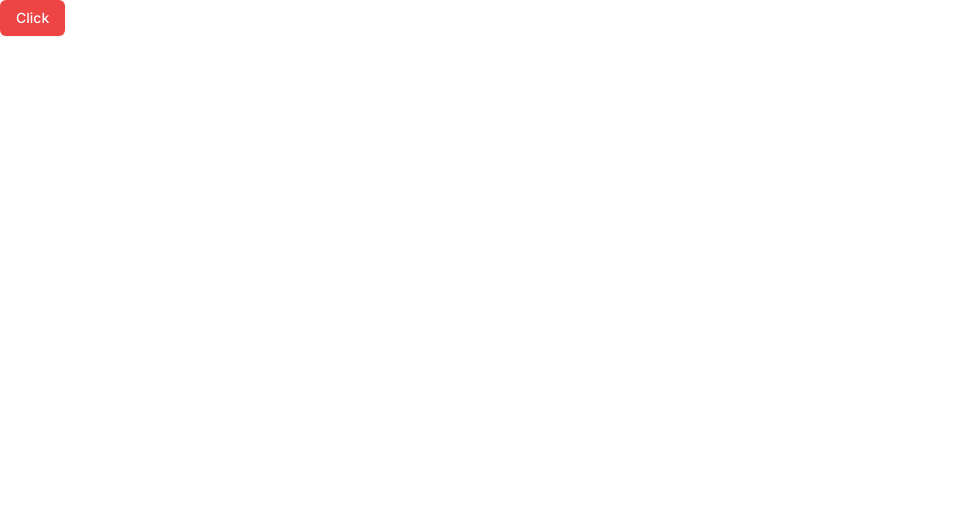
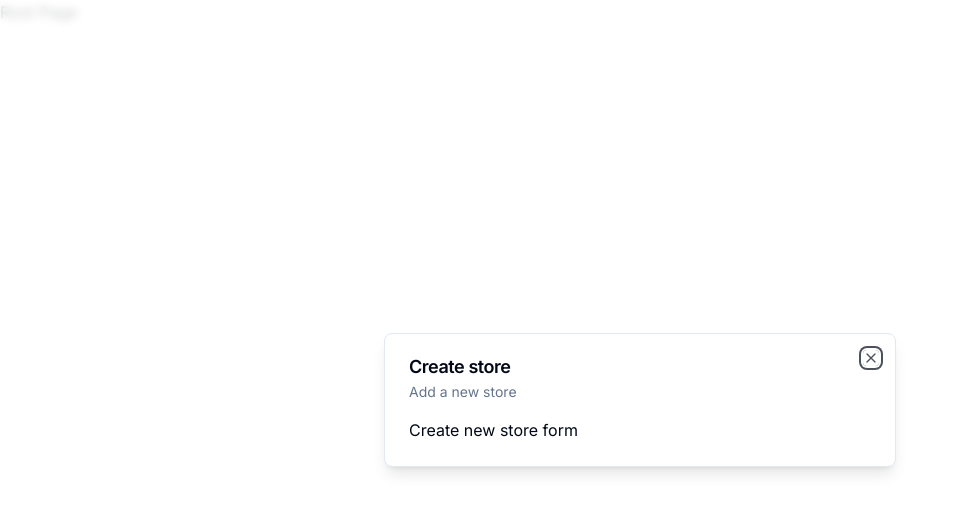
Before and after one commit to PettyFoot/QuickerBuy, a Next.js app in the folder quickerbuy/: page / in a window 1280 px wide. Shown: the top 512 px of the page, without its empty margins (0-959 px from the left). Built offline with nearby package versions, Linux system fonts and the light colour scheme.

Commit message:
styled sign in/up pages set user sign out route added store modal & file provider

```diff
--- /dev/null
+++ b/quickerbuy/app/(auth)/layout.tsx
@@ -0,0 +1,11 @@
+export default function AuthLayout({
+    children
+}: {
+    children: React.ReactNode
+}) {
+    return(
+        <div className="flex items-center justify-center h-screen">
+            {children}
+        </div>
+    )
+}
--- a/quickerbuy/app/(root)/page.tsx
+++ b/quickerbuy/app/(root)/page.tsx
@@ -1,13 +1,31 @@
-import { Button } from '@/components/button'
+"use client";
+
+import { Button } from '@/components/ui/button'
+import { Modal } from '@/components/ui/modal';
+import { useStoreModal } from '@/hooks/use-store-modal';
+import { UserButton } from "@clerk/nextjs";
 
 import Image from 'next/image'
+import { Children, useEffect } from 'react';
 
-export default function Home() {
+const HomePage = () => {
+  const onOpen = useStoreModal((state) => state.onOpen);
+  const isOpen = useStoreModal((state) => state.isOpen);
+
+  useEffect(() => {
+    if(!isOpen){
+      onOpen();
+    }
+  }, [isOpen, onOpen]);
+
   return (
 
     <div>
-      <Button size="default" variant={'destructive'}>Click</Button>
+      Root Page
     </div>
 
   )
 }
+
+
+export default HomePage;
--- a/quickerbuy/app/layout.tsx
+++ b/quickerbuy/app/layout.tsx
@@ -1,8 +1,12 @@
-import './globals.css'
 import React from "react"
 import type { Metadata } from 'next'
 import { Inter } from 'next/font/google'
 import { ClerkProvider } from '@clerk/nextjs'
+
+import { ModalProvider } from '@/providers/file-provider'
+
+import './globals.css'
+
 
 const inter = Inter({ subsets: ['latin'] })
 
@@ -19,7 +23,10 @@
   return (
     <ClerkProvider>
       <html lang="en">
-        <body className={inter.className}>{children}</body>
+        <body className={inter.className}>
+          <ModalProvider/>
+          {children}
+        </body>
       </html>
     </ClerkProvider>
 
--- /dev/null
+++ b/quickerbuy/components/modals/store-modal.tsx
@@ -0,0 +1,19 @@
+"use client";
+
+import { useStoreModal } from "@/hooks/use-store-modal";
+import { Modal } from "@/components/ui/modal";
+
+export const StoreModal =  () => {
+    const storeModal = useStoreModal();
+    return (
+    <Modal
+    title="Create store"
+    description="Add a new store"
+    isOpen={storeModal.isOpen}
+    onClose={storeModal.onClose}
+    >
+        Create new store form
+
+    </Modal>
+    );
+};
--- /dev/null
+++ b/quickerbuy/components/ui/dialog.tsx
@@ -0,0 +1,123 @@
+'use client';
+
+import * as React from "react"
+import * as DialogPrimitive from "@radix-ui/react-dialog"
+import { X } from "lucide-react"
+
+import { cn } from "@/lib/utils"
+
+const Dialog = DialogPrimitive.Root
+
+const DialogTrigger = DialogPrimitive.Trigger
+
+const DialogPortal = ({
+  className,
+  ...props
+}: DialogPrimitive.DialogPortalProps) => (
+  <DialogPrimitive.Portal className={cn(className)} {...props} />
+)
+DialogPortal.displayName = DialogPrimitive.Portal.displayName
+
+const DialogOverlay = React.forwardRef<
+  React.ElementRef<typeof DialogPrimitive.Overlay>,
+  React.ComponentPropsWithoutRef<typeof DialogPrimitive.Overlay>
+>(({ className, ...props }, ref) => (
+  <DialogPrimitive.Overlay
+    ref={ref}
+    className={cn(
+      "fixed inset-0 z-50 bg-background/80 backdrop-blur-sm data-[state=open]:animate-in data-[state=closed]:animate-out data-[state=closed]:fade-out-0 data-[state=open]:fade-in-0",
+      className
+    )}
+    {...props}
+  />
+))
+DialogOverlay.displayName = DialogPrimitive.Overlay.displayName
+
+const DialogContent = React.forwardRef<
+  React.ElementRef<typeof DialogPrimitive.Content>,
+  React.ComponentPropsWithoutRef<typeof DialogPrimitive.Content>
+>(({ className, children, ...props }, ref) => (
+  <DialogPortal>
+    <DialogOverlay />
+    <DialogPrimitive.Content
+      ref={ref}
+      className={cn(
+        "fixed left-[50%] top-[50%] z-50 grid w-full max-w-lg translate-x-[-50%] translate-y-[-50%] gap-4 border bg-background p-6 shadow-lg duration-200 data-[state=open]:animate-in data-[state=closed]:animate-out data-[state=closed]:fade-out-0 data-[state=open]:fade-in-0 data-[state=closed]:zoom-out-95 data-[state=open]:zoom-in-95 data-[state=closed]:slide-out-to-left-1/2 data-[state=closed]:slide-out-to-top-[48%] data-[state=open]:slide-in-from-left-1/2 data-[state=open]:slide-in-from-top-[48%] sm:rounded-lg md:w-full",
+        className
+      )}
+      {...props}
+    >
+      {children}
+      <DialogPrimitive.Close className="absolute right-4 top-4 rounded-sm opacity-70 ring-offset-background transition-opacity hover:opacity-100 focus:outline-none focus:ring-2 focus:ring-ring focus:ring-offset-2 disabled:pointer-events-none data-[state=open]:bg-accent data-[state=open]:text-muted-foreground">
+        <X className="h-4 w-4" />
+        <span className="sr-only">Close</span>
+      </DialogPrimitive.Close>
+    </DialogPrimitive.Content>
+  </DialogPortal>
+))
+DialogContent.displayName = DialogPrimitive.Content.displayName
+
+const DialogHeader = ({
+  className,
+  ...props
+}: React.HTMLAttributes<HTMLDivElement>) => (
+  <div
+    className={cn(
+      "flex flex-col space-y-1.5 text-center sm:text-left",
+      className
+    )}
+    {...props}
+  />
+)
+DialogHeader.displayName = "DialogHeader"
+
+const DialogFooter = ({
+  className,
+  ...props
+}: React.HTMLAttributes<HTMLDivElement>) => (
+  <div
+    className={cn(
+      "flex flex-col-reverse sm:flex-row sm:justify-end sm:space-x-2",
+      className
+    )}
+    {...props}
+  />
+)
+DialogFooter.displayName = "DialogFooter"
+
+const DialogTitle = React.forwardRef<
+  React.ElementRef<typeof DialogPrimitive.Title>,
+  React.ComponentPropsWithoutRef<typeof DialogPrimitive.Title>
+>(({ className, ...props }, ref) => (
+  <DialogPrimitive.Title
+    ref={ref}
+    className={cn(
+      "text-lg font-semibold leading-none tracking-tight",
+      className
+    )}
+    {...props}
+  />
+))
+DialogTitle.displayName = DialogPrimitive.Title.displayName
+
+const DialogDescription = React.forwardRef<
+  React.ElementRef<typeof DialogPrimitive.Description>,
+  React.ComponentPropsWithoutRef<typeof DialogPrimitive.Description>
+>(({ className, ...props }, ref) => (
+  <DialogPrimitive.Description
+    ref={ref}
+    className={cn("text-sm text-muted-foreground", className)}
+    {...props}
+  />
+))
+DialogDescription.displayName = DialogPrimitive.Description.displayName
+
+export {
+  Dialog,
+  DialogTrigger,
+  DialogContent,
+  DialogHeader,
+  DialogFooter,
+  DialogTitle,
+  DialogDescription,
+}
--- /dev/null
+++ b/quickerbuy/components/ui/modal.tsx
@@ -0,0 +1,40 @@
+'use client';
+
+import React from "react";
+import { Dialog, DialogContent, DialogDescription, DialogHeader, DialogTitle } from "@/components/ui/dialog";
+
+interface ModalProps{
+    title: string;
+    description: string;
+    isOpen: boolean;
+    onClose: () => void;
+    children?: React.ReactNode;
+};
+
+export const Modal: React.FC<ModalProps> = ({
+    title,
+    description, isOpen, onClose, children
+}) => {
+    const onChange = (open: boolean) => {
+        if(!open){
+            onClose();
+        }
+    };
+
+    return (
+    <Dialog open={isOpen} onOpenChange={onChange}>
+        <DialogContent>
+            <DialogHeader>
+                <DialogTitle> {title} </DialogTitle>
+                    <DialogDescription>
+                        {description}
+                    </DialogDescription>
+            </DialogHeader>
+            <div>
+                {children}
+            </div>
+        </DialogContent>
+
+    </Dialog>
+    );
+};
--- /dev/null
+++ b/quickerbuy/hooks/use-store-modal.tsx
@@ -0,0 +1,13 @@
+import { create } from "zustand";
+
+interface useStoreModalInterface{
+    isOpen: boolean;
+    onOpen: () => void;
+    onClose: () => void;
+};
+
+export const useStoreModal = create<useStoreModalInterface>((set) => ({
+    isOpen: false,
+    onOpen: () => set({isOpen: true}),
+    onClose: () => set({isOpen: false}),
+}))
--- a/quickerbuy/package.json
+++ b/quickerbuy/package.json
@@ -9,6 +9,7 @@
     "lint": "next lint"
   },
   "dependencies": {
+    "@radix-ui/react-dialog": "^1.0.4",
     "@radix-ui/react-slot": "^1.0.2",
     "@types/node": "20.5.9",
     "@types/react": "18.2.21",
@@ -26,6 +27,9 @@
     "tailwind-merge": "^1.14.0",
     "tailwindcss": "3.3.3",
     "tailwindcss-animate": "^1.0.7",
+    "zustand": "^4.4.1"
+  },
+  "devDependencies": {
     "typescript": "5.2.2"
   }
 }
--- /dev/null
+++ b/quickerbuy/providers/file-provider.tsx
@@ -0,0 +1,23 @@
+"use client";
+
+import {useEffect, useState} from "react";
+
+import { StoreModal } from "@/components/modals/store-modal";
+
+export const ModalProvider = () => {
+    const [isMounted, setIsMounted] = useState(false);
+
+    useEffect(() => {
+        setIsMounted(true);
+    }, [])
+
+    if(!isMounted){
+        return null;
+    }
+
+    return(
+        <>
+            <StoreModal/>
+        </>
+    )
+}
```
Also changed, not shown: quickerbuy/components/ui/button.tsx (renamed from quickerbuy/components/button.tsx), 1 other file (tests, documents, lock files or other folders).
